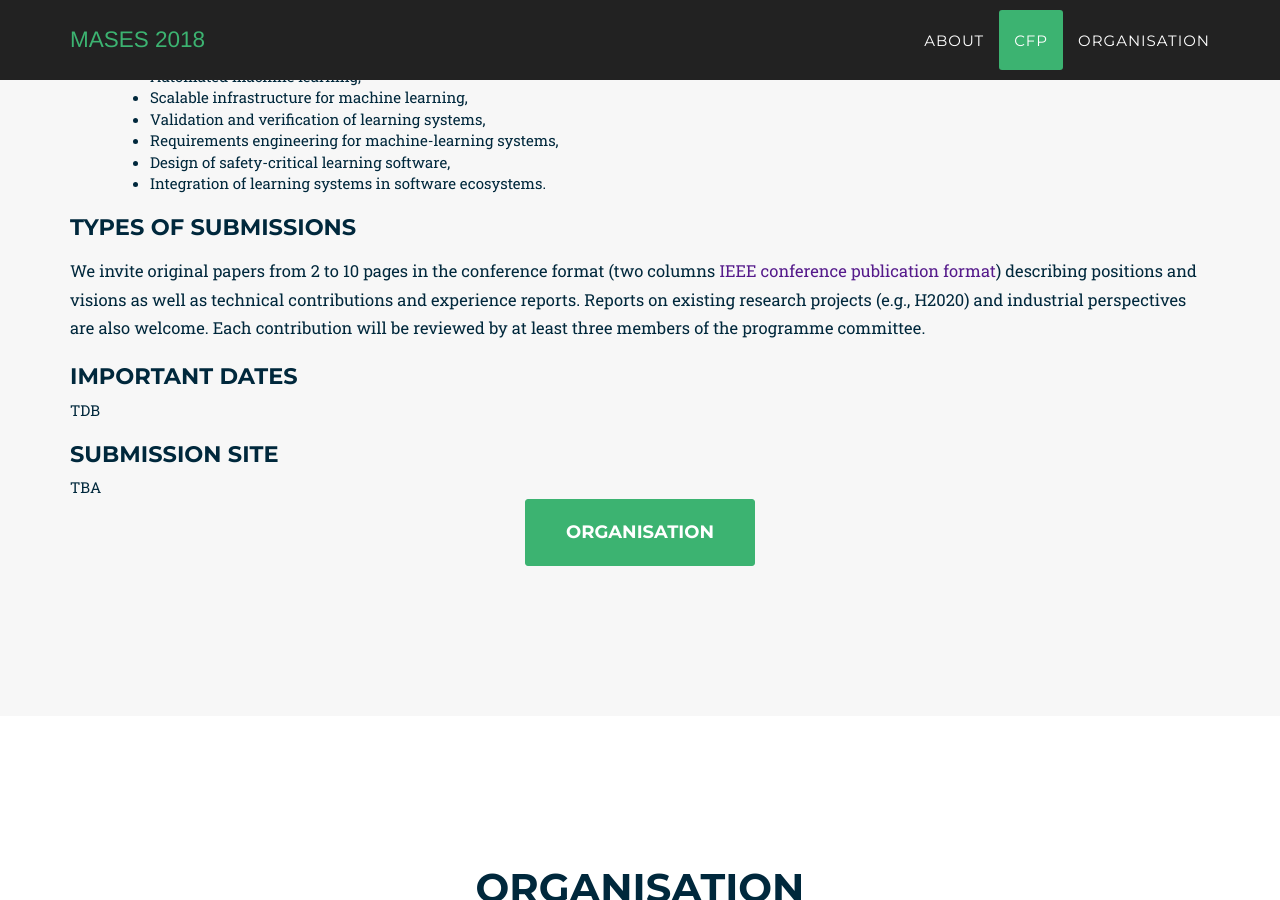
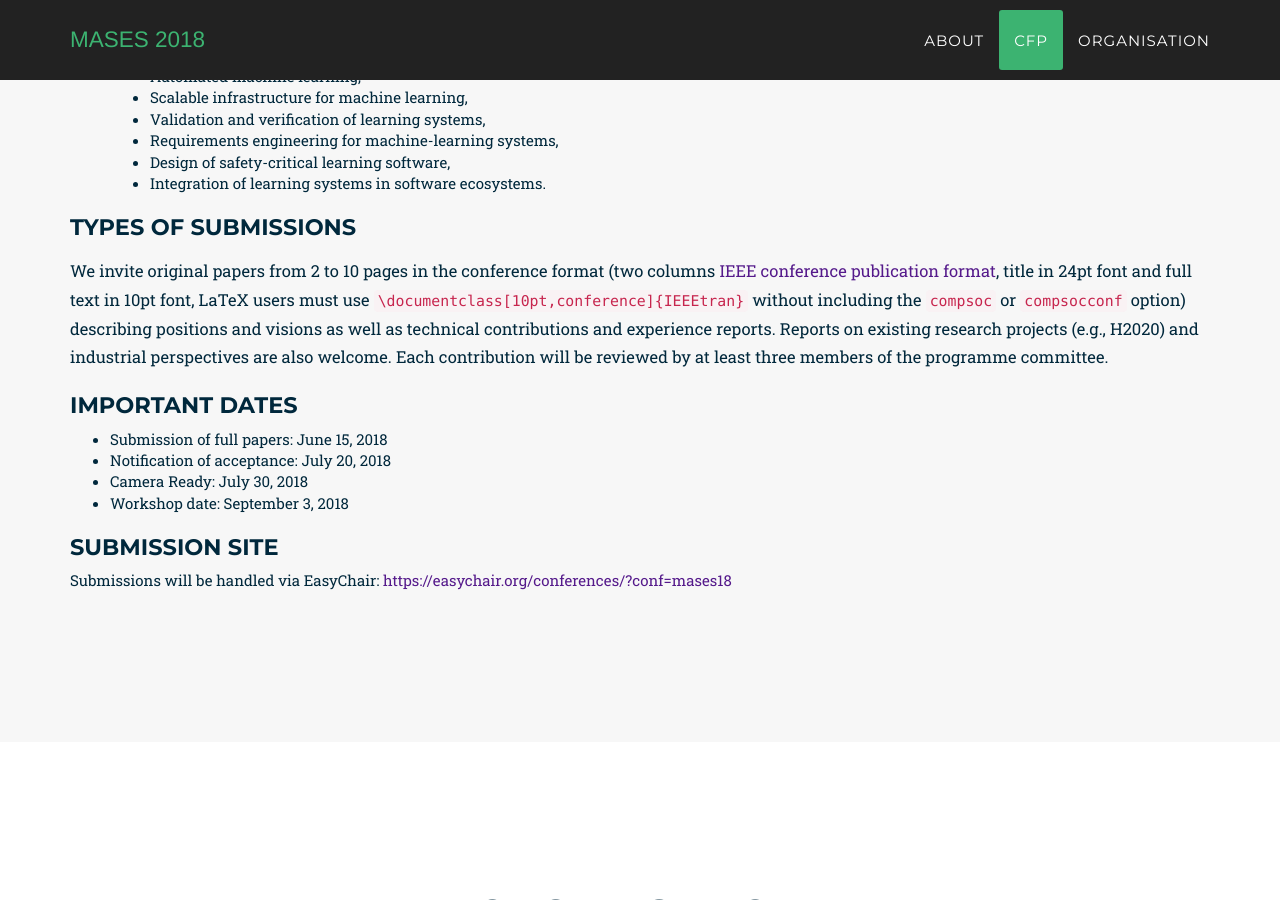
Before and after one commit to mases18/mases18.github.io, a Jekyll site: the page built from index.html, in a window 1280 px wide and 900 px high, scrolled down 2257 px. Built offline with Jekyll 4.4.1, drawn with Linux system fonts in a browser that asks for light colours; some web fonts are replaced; some of the changed text lies outside the part shown.

Commit message:
Updating important dates

```diff
--- a/2018_teams/_posts/2018-01-04-team-4.markdown
+++ b/2018_teams/_posts/2018-01-04-team-4.markdown
@@ -6,6 +6,6 @@ layout: 2018_default
 img: xavier.jpg
 thumbnail: xavier.jpg
 alt: Xavier Devroey
-website: https://sites.google.com/site/xdevroey/
+website: http://www.xdevroey.be
 description: Blah jose blah
 ---
--- a/_includes/2018_data/call.html
+++ b/_includes/2018_data/call.html
@@ -45,39 +45,33 @@ limited to:</span></p>
 
 <h2><a name=TOC-Types-of-Submissions></a>Types of Submissions</h2>
 
-<p class=MsoNormal><span>We invite original papers from 2 to 10 pages in the conference format (two columns <a href="https://www.ieee.org/conferences_events/conferences/publishing/templates.html"><span style='color:#551A8B'>IEEE conference publication format</span></a>) describing positions and visions as well as technical contributions and experience reports. Reports on existing research projects (e.g., H2020) and industrial perspectives are also welcome. Each contribution  will be reviewed by at least three members of the programme committee.</span></p>
+<p class=MsoNormal><span>We invite original papers from 2 to 10 pages in the conference format (two columns <a href="https://www.ieee.org/conferences_events/conferences/publishing/templates.html"><span style='color:#551A8B'>IEEE conference publication format</span></a>, title in 24pt font and full text in 10pt font, LaTeX users must use <code>\documentclass[10pt,conference]{IEEEtran}</code> without including the <code>compsoc</code> or <code>compsocconf</code> option) describing positions and visions as well as technical contributions and experience reports. Reports on existing research projects (e.g., H2020) and industrial perspectives are also welcome. Each contribution  will be reviewed by at least three members of the programme committee.</span></p>
 
 
 <h2>Important Dates</h2>
-TDB
-<!--
   <ul type=disc>
-    <li><span>Submission of abstracts: <strike>January 5, 2018</strike> <mark>January 12, 2018</mark></li>
-    <li><span>Submission of full papers: <strike>January 12, 2018</strike> <mark>January 19, 2018</mark></li>
-    <li><span>Notification of acceptance: February 19, 2018</li>
-    <li><span>Camera Ready: February 28, 2018</li>
-    <li><span>Workshop date: April 9, 2018</li>
+    <li>Submission of full papers: <!--<strike>January 12, 2018</strike>--> June 15, 2018</li>
+    <li>Notification of acceptance: July 20, 2018</li>
+    <li>Camera Ready: July 30, 2018</li>
+    <li>Workshop date: September 3, 2018</li>
 </ul>
--->
 
 <h2>Submission Site</h2>
 
-TBA
-<!--
-Submissions will be handled via EasyChair: <a href="https://easychair.org/conferences/?conf=mases2018"><span style='color:#551A8B'>https://easychair.org/conferences/?conf=mases2018</span></a>.
-__>
-
+Submissions will be handled via EasyChair: <a href="https://easychair.org/conferences/?conf=mases18"><span style='color:#551A8B'>https://easychair.org/conferences/?conf=mases18</span></a>
 
 <!--
 <p><span>
     <b>Downloads: </b><a href="../cfp/cfp_mutation2018.pdf">CfP<sub>pdf</sub></a>
          &nbsp;&nbsp;<a href="../cfp/cfp_mutation2018.txt">CfP<sub>txt</sub></a>
 </span></p>
--->
+
 
                  <center>
                       <a href="../#organisation" class="page-scroll btn btn-xl">Organisation</a>
                  </center>
+-->
+
             </div>
         </div>
     </section>
--- a/_layouts/2018_home.html
+++ b/_layouts/2018_home.html
@@ -14,7 +14,7 @@
             <div class="intro-text">
                 <div class="intro-heading">MASES 2018<br></div>
                 <div class="intro-subheading">The 1st International Workshop on Machine Learning and Software Engineering in Symbiosis</div>
-                <div class="intro-lead-in">Montpellier, France, September, 2018 - Co-located with <a href="http://ase2018.com">ASE</a></div>
+                <div class="intro-lead-in">Montpellier, France, September 3, 2018 - Co-located with <a href="http://ase2018.com">ASE</a></div>
                 <a href="#intro" class="page-scroll btn btn-xl">Tell Me More</a>
             </div>
         </div>
```
